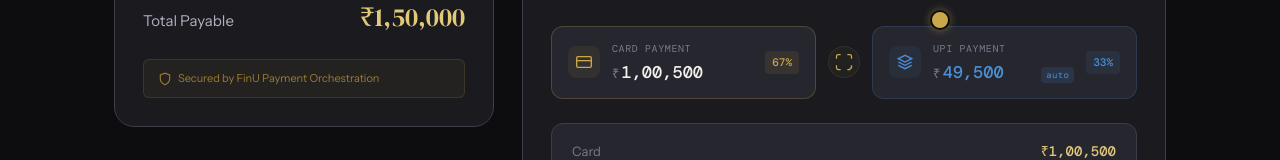
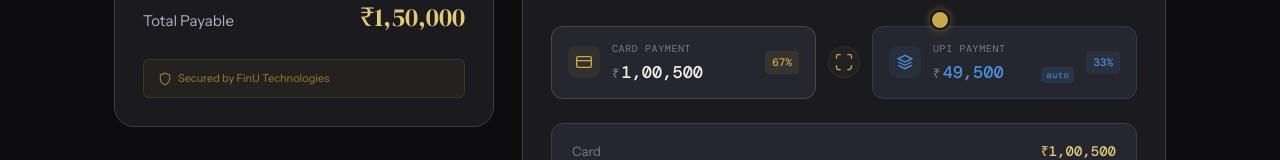
Before and after one commit to finu-technologies/finu-checkout, a React (Vite) app in the folder frontend/: page / in a window 1280 px wide. Shown: the part 464-624 px from the top of the page. Built offline with nearby package versions, Linux system fonts and the light colour scheme.

Commit message:
Update badge to Secured by FinU Technologies

```diff
--- a/frontend/src/components/OrderSummary.jsx
+++ b/frontend/src/components/OrderSummary.jsx
@@ -41,7 +41,7 @@ export default function OrderSummary({ total }) {
         <svg width="14" height="14" viewBox="0 0 24 24" fill="none" stroke="currentColor" strokeWidth="2">
           <path d="M12 22s8-4 8-10V5l-8-3-8 3v7c0 6 8 10 8 10z"/>
         </svg>
-        <span>Secured by FinU Payment Orchestration</span>
+        <span>Secured by FinU Technologies</span>
       </div>
 
       <style>{`
```
